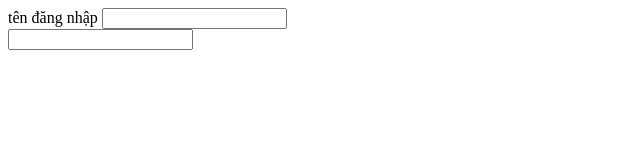
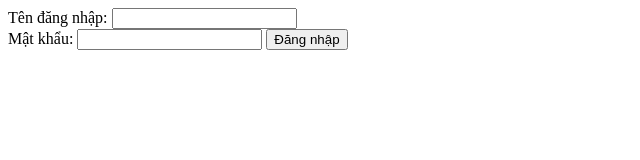
Before and after one commit to Luca4869/Website, a plain HTML site: page index.html in a window 1280 px wide. Shown: the whole page, without its empty margins (0-640 px from the left). Drawn offline with Linux system fonts and the light colour scheme.

Commit message:
Update index.html

```diff
--- a/index.html
+++ b/index.html
@@ -1,3 +1,4 @@
+<html>
 <head>
   <meta charset="UTF-8">
   <meta http-equiv="X-UA-Compatible" content="IE=edge">
@@ -7,11 +8,13 @@
 </head>
 <body>
    <form>
-<label> tên đăng nhập  </label>
+   <label> Tên đăng nhập: </label>
    <input type ="text" id="username" name="username"> <br>
-   <input type ="password" id="pw" name="pw"
-     <button type="submit" id="ok" name="ok" onclick=login()> </button>
+   <label> Mật khẩu: </label>
+   <input type ="password" id="pw" name="pw">
+   <button type="submit" id="ok" name="ok" onclick=login()> Đăng nhập </button>
    </form>
 
 
 </body>
+</html>
```
